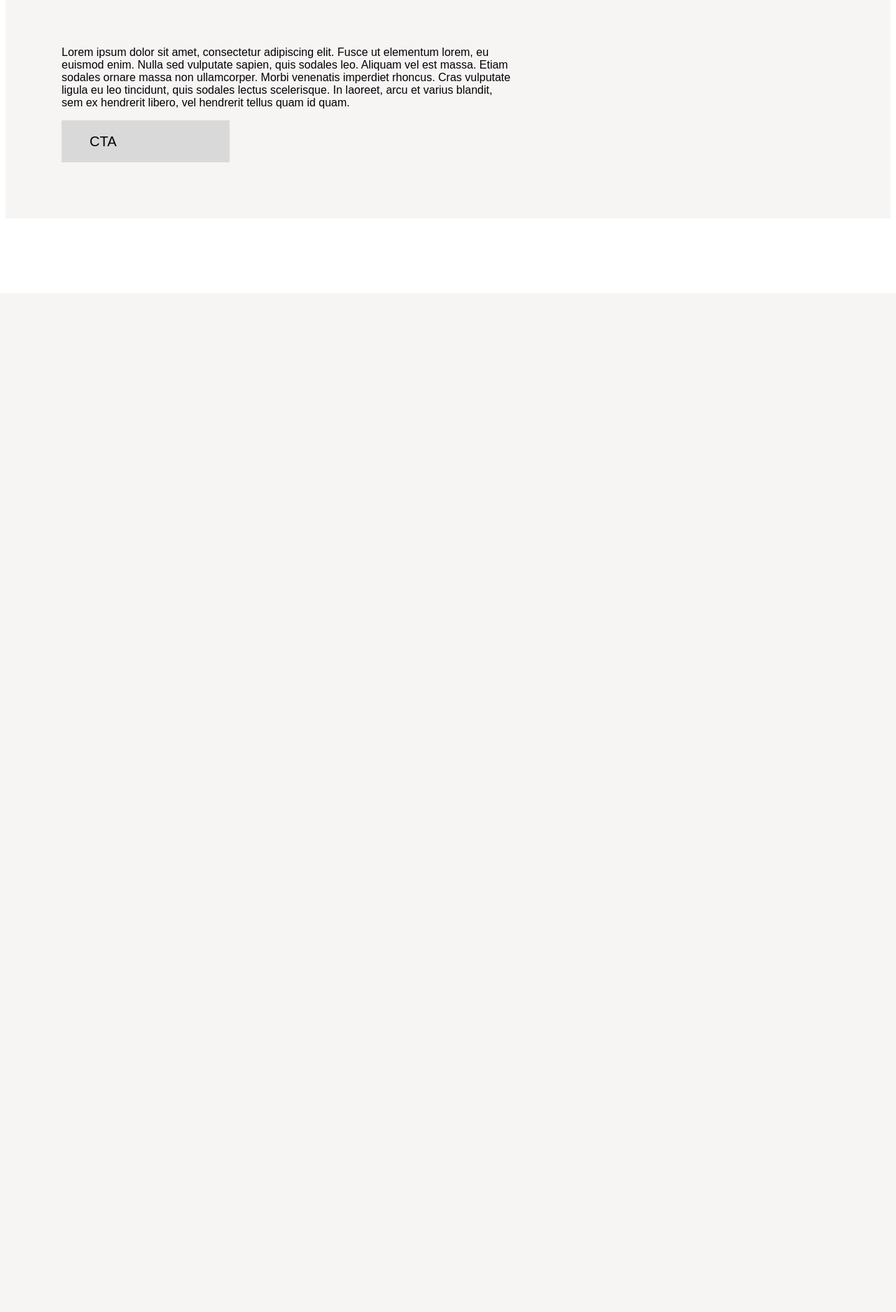
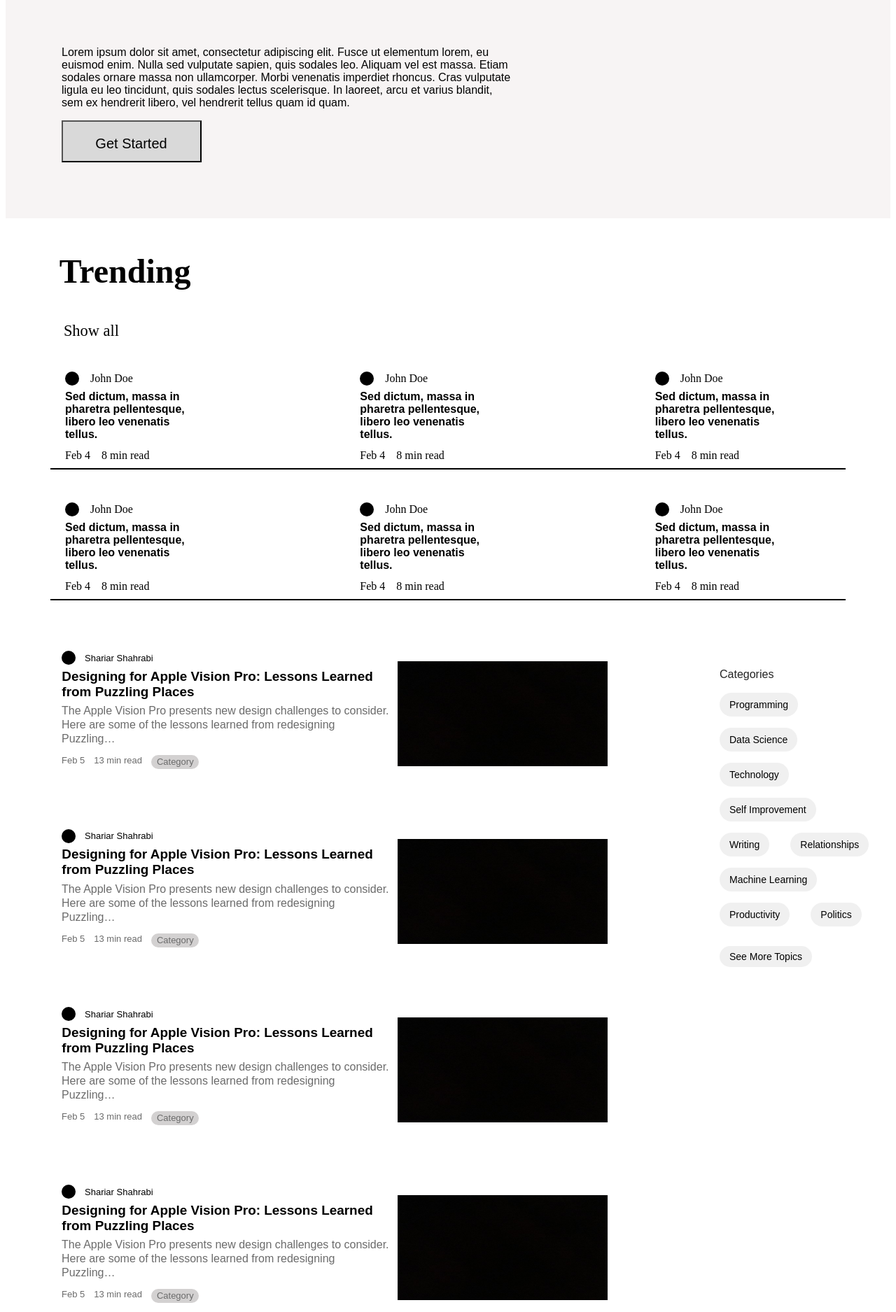
Before and after one commit to ribhavsharma/cosc360, a PHP site: page / in a window 1280 px wide. Shown: the part 381-2256 px from the top of the page at 70% size. Before the commit the page ends 613 px from the top, so only its background shows below. Run offline with PHP 8.4, Linux system fonts and the light colour scheme.

Commit message:
layout done for home page

```diff
--- a/css/styles.css
+++ b/css/styles.css
@@ -23,12 +23,19 @@ nav {
 
 .nav-links li {
     margin-left: 20px;
+    transition: all ease-in-out 0.3s;
 }
 
 .nav-links a {
     text-decoration: none;
     color: black;
     font-size: 1.25em;
+    transition: all ease-in-out 0.3s;
+    cursor: pointer;
+}
+
+.nav-links a:hover, li:hover {
+    transform: translateY(-10px);
 }
 
 .circle {
@@ -63,5 +70,208 @@ nav {
     font-family: Arial, Helvetica, sans-serif;
     font-size: 20px;
     line-height: 60px;
-    padding-left: 40px;
+    padding-left: 5px;
 }
+
+h3{
+    padding-left: 1.6em;
+    font-size: 3em;
+}
+
+.text-show{
+    padding-left: 3.7em;
+    font-size: 1.4em;
+    text-decoration: none;
+    color: black;
+    line-height: 20px;
+}
+
+.blogs{
+    display: flex;
+    flex-direction: row;
+    align-items: flex-start;
+}
+
+.card{
+    padding: 5px;
+    width:500px;
+    height:100px;
+    padding-top: 2em;
+    margin-right: 10em;
+}
+
+.circle-text {
+    display: flex;
+    flex-direction: column;
+    align-items:flex-start;
+}
+
+.circle-and-name {
+    display: flex;
+    flex-direction: row;
+    align-items: center;
+}
+
+.circle-1{
+    width: 20px;
+    height: 20px;
+    background-color: black;
+    border-radius: 50%;
+    margin-left: 5em;
+}
+
+.circle-text p{
+    margin-left: 1em;
+}
+
+.card-content{
+    padding-left: 4em;
+    font-weight: 700;
+    font-family: Arial, Helvetica, sans-serif;
+    margin-top: -0.5em;
+}
+
+.card-footer{
+    display: flex;
+    flex-direction: row;
+    align-items: flex-start;
+    padding-left: 4em;
+    margin-top: -1.25em;
+}
+
+.line{
+    border: 1px solid black;
+    margin-top: 3em;
+    margin-left: 4em;
+    margin-right: 4em;
+}
+
+.box{
+    display: flex;
+    flex-direction: row;
+    align-items: center;
+    padding-top: 30px;
+    float: left;
+}
+
+.info{
+    width: 550px;
+    display: flex;
+    flex-direction: column;
+    align-items: flex-start;
+    padding-top: 2em;
+}
+
+.article-card{
+    display: flex;
+    flex-direction: row;
+    align-items: center;
+}
+
+.article-card p {
+    margin-left: 1em;
+    font-family: Arial, Helvetica, sans-serif;
+    font-weight: 400;
+    font-size: 13px;
+}
+
+.info-text{
+    font-size: 18.91px;
+    font-family: Arial, Helvetica, sans-serif;
+    font-weight: 700;
+    margin-left: 4.25em;
+    margin-top: -0.25em;
+}
+
+.info-text-2{
+    color: #6B6B6B;
+    font-size: 16px;
+    font-family: Arial;
+    font-weight: 400;
+    line-height: 20px;
+    margin-top: -0.8em;
+    margin-left: 5em;
+}
+
+.info-footer{
+    display: flex;
+    flex-direction: row;
+    align-items: flex-start;
+    margin-left: 5em;
+    margin-top: -1em;
+}
+
+.info-footer p{
+    color: #6B6B6B;
+    font-size: 13px;
+    font-family: Arial, Helvetica, sans-serif;
+    font-weight: 400;
+    margin-right: 1em;
+}
+
+.type{
+    width: 60px;
+    height: 20px;
+    background-color: #d3d1d1;
+    border-radius: 100px;
+    line-height: 20px;
+    padding-left: 8px;
+}
+
+.box img{
+    width: 300px;
+    height: 150px;
+    margin-top: 40px;
+    margin-left: 10px;
+}
+
+.aside {
+    display: flex;
+    flex-direction: column;
+    align-items: flex-start;
+    padding-left: 10em;
+    padding-top: 5em;
+}
+
+.aside p{
+    color: #242424;
+    font-size: 16px;
+    font-family: Arial;
+    font-weight: 400;
+    line-height: 20px;
+}
+
+.categories {
+    display: flex;
+    flex-direction: row;
+    flex-wrap: wrap;
+    gap: 1em;
+    justify-content: flex-start;
+}
+
+.category {
+    display: inline-block;
+    padding: 0.5em 1em;
+    border-radius: 50px;
+    background-color: #f0f0f0;
+    text-decoration: none;
+    color: black;
+    margin-right: 1em;
+    font-size: 14px;
+    font-family: Arial, Helvetica, sans-serif;
+    font-weight: 400;
+    line-height: 20px;
+}
+
+.see-more {
+    margin-top: 2em;
+    padding: 0.5em 1em;
+    border: none;
+    border-radius: 20px;
+    background-color: #f0f0f0;
+    color: black;
+    cursor: pointer;
+    font-size: 14px;
+    font-family: Arial, Helvetica, sans-serif;
+    font-weight: 400;
+}
--- a/index.html
+++ b/index.html
@@ -1,6 +1,5 @@
 <!DOCTYPE html>
 <html>
-
 <head>
     <meta charset="utf-8" />
     <link rel="stylesheet" href="./css/styles.css" />
@@ -24,10 +23,178 @@
             vulputate sapien, quis sodales leo. Aliquam vel est massa. Etiam sodales ornare massa non ullamcorper. Morbi
             venenatis imperdiet rhoncus. Cras vulputate ligula eu leo tincidunt, quis sodales lectus scelerisque. In
             laoreet, arcu et varius blandit, sem ex hendrerit libero, vel hendrerit tellus quam id quam.</p>
-        <div class="CTA">CTA</div>
+        <button class="CTA">Get Started</button>
     </section>
 
     <section>
+        <h3>Trending</h3>
+        <a class="text-show" href="#">Show all</a>
+
+        <div class="blogs">
+            <div class="card">
+                <div class="circle-text">
+                    <div class="circle-and-name">
+                        <div class="circle-1"></div>
+                        <p>John Doe</p>
+                    </div>
+                    <p class="card-content">Sed dictum, massa in pharetra pellentesque, libero leo venenatis tellus.</p>
+                    <div class="card-footer">
+                        <p>Feb 4</p><p>8 min read</p>
+                    </div>
+                </div>
+            </div>
+
+            <div class="card">
+                <div class="circle-text">
+                    <div class="circle-and-name">
+                        <div class="circle-1"></div>
+                        <p>John Doe</p>
+                    </div>
+                    <p class="card-content">Sed dictum, massa in pharetra pellentesque, libero leo venenatis tellus.</p>
+                    <div class="card-footer">
+                        <p>Feb 4</p><p>8 min read</p>
+                    </div>
+                </div>
+            </div>
+
+            <div class="card">
+                <div class="circle-text">
+                    <div class="circle-and-name">
+                        <div class="circle-1"></div>
+                        <p>John Doe</p>
+                    </div>
+                    <p class="card-content">Sed dictum, massa in pharetra pellentesque, libero leo venenatis tellus.</p>
+                    <div class="card-footer">
+                        <p>Feb 4</p><p>8 min read</p>
+                    </div>
+                </div>
+            </div>
+        </div>
+
+        <div class="line"></div>
+
+        <div class="blogs">
+            <div class="card">
+                <div class="circle-text">
+                    <div class="circle-and-name">
+                        <div class="circle-1"></div>
+                        <p>John Doe</p>
+                    </div>
+                    <p class="card-content">Sed dictum, massa in pharetra pellentesque, libero leo venenatis tellus.</p>
+                    <div class="card-footer">
+                        <p>Feb 4</p><p>8 min read</p>
+                    </div>
+                </div>
+            </div>
+
+            <div class="card">
+                <div class="circle-text">
+                    <div class="circle-and-name">
+                        <div class="circle-1"></div>
+                        <p>John Doe</p>
+                    </div>
+                    <p class="card-content">Sed dictum, massa in pharetra pellentesque, libero leo venenatis tellus.</p>
+                    <div class="card-footer">
+                        <p>Feb 4</p><p>8 min read</p>
+                    </div>
+                </div>
+            </div>
+
+            <div class="card">
+                <div class="circle-text">
+                    <div class="circle-and-name">
+                        <div class="circle-1"></div>
+                        <p>John Doe</p>
+                    </div>
+                    <p class="card-content">Sed dictum, massa in pharetra pellentesque, libero leo venenatis tellus.</p>
+                    <div class="card-footer">
+                        <p>Feb 4</p><p>8 min read</p>
+                    </div>
+                </div>
+            </div>
+        </div>
+
+        <div class="line"></div>
+
+        <div class="box">
+            <article class="info">
+                <div class="article-card">
+                    <a class="circle-1" href="#"></a>
+                    <p>Shariar Shahrabi</p>
+                </div>
+                <p class="info-text">Designing for Apple Vision Pro: Lessons Learned from Puzzling Places</p>
+                <p class="info-text-2">The Apple Vision Pro presents new design challenges to consider.
+                    Here are some of the lessons learned from redesigning Puzzling…</p>
+                <div class="info-footer">
+                    <p>Feb 5</p><p>13 min read</p><p class="type">Category</p>
+                </div>
+            </article>
+            <img src="./assets/placeholder.jpg">
+        </div>
+
+        <div class="box">
+            <article class="info">
+                <div class="article-card">
+                    <a class="circle-1" href="#"></a>
+                    <p>Shariar Shahrabi</p>
+                </div>
+                <p class="info-text">Designing for Apple Vision Pro: Lessons Learned from Puzzling Places</p>
+                <p class="info-text-2">The Apple Vision Pro presents new design challenges to consider.
+                    Here are some of the lessons learned from redesigning Puzzling…</p>
+                <div class="info-footer">
+                    <p>Feb 5</p><p>13 min read</p><p class="type">Category</p>
+                </div>
+            </article>
+            <img src="./assets/placeholder.jpg">
+        </div>
+
+        <div class="box">
+            <article class="info">
+                <div class="article-card">
+                    <a class="circle-1" href="#"></a>
+                    <p>Shariar Shahrabi</p>
+                </div>
+                <p class="info-text">Designing for Apple Vision Pro: Lessons Learned from Puzzling Places</p>
+                <p class="info-text-2">The Apple Vision Pro presents new design challenges to consider.
+                    Here are some of the lessons learned from redesigning Puzzling…</p>
+                <div class="info-footer">
+                    <p>Feb 5</p><p>13 min read</p><p class="type">Category</p>
+                </div>
+            </article>
+            <img src="./assets/placeholder.jpg">
+        </div>
+
+        <div class="box">
+            <article class="info">
+                <div class="article-card">
+                    <a class="circle-1" href="#"></a>
+                    <p>Shariar Shahrabi</p>
+                </div>
+                <p class="info-text">Designing for Apple Vision Pro: Lessons Learned from Puzzling Places</p>
+                <p class="info-text-2">The Apple Vision Pro presents new design challenges to consider.
+                    Here are some of the lessons learned from redesigning Puzzling…</p>
+                <div class="info-footer">
+                    <p>Feb 5</p><p>13 min read</p><p class="type">Category</p>
+                </div>
+            </article>
+            <img src="./assets/placeholder.jpg">
+        </div>
+
+        <div class="aside">
+            <p>Categories</p>
+            <div class="categories">
+                <a href="#" class="category">Programming</a>
+                <a href="#" class="category">Data Science</a>
+                <a href="#" class="category">Technology</a>
+                <a href="#" class="category">Self Improvement</a>
+                <a href="#" class="category">Writing</a>
+                <a href="#" class="category">Relationships</a>
+                <a href="#" class="category">Machine Learning</a>
+                <a href="#" class="category">Productivity</a>
+                <a href="#" class="category">Politics</a>
+            </div>
+            <button class="see-more">See More Topics</button>
+        </div>
 
     </section>
 
```
